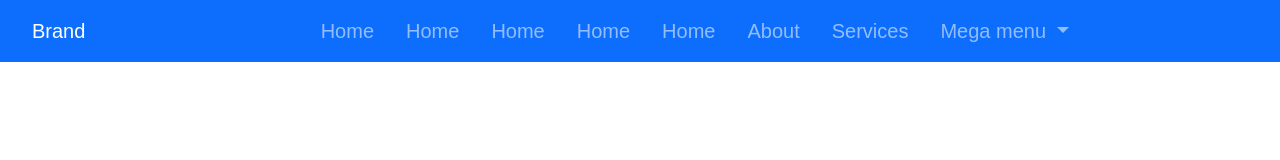
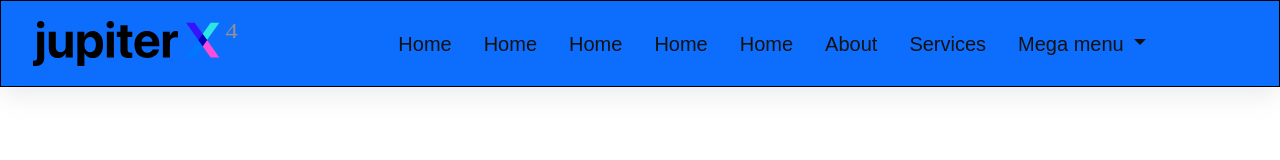
Before and after one commit to Bhupender2/sparsaTask, a plain HTML site: page index.html in a window 1280 px wide. Drawn offline with Linux system fonts and the light colour scheme.

Commit message:
header is made

```diff
--- a/index.html
+++ b/index.html
@@ -15,7 +15,9 @@
       <nav class="navbar navbar-expand-lg navbar-dark bg-primary">
         <div class="container-fluid">
           <div class="nav-link-padding_logo">
-            <a class="navbar-brand" href="#">Brand</a>
+            <a class="navbar-brand" href="#">
+              <img src="./src/images/logo.svg" alt="logo image" class="image_sizing"  />
+            </a>
           </div>
           <button
             class="navbar-toggler"
--- a/src/css/styles.css
+++ b/src/css/styles.css
@@ -1,6 +1,6 @@
 body {
-  font-family: 'Poppins', sans-serif;
-  font-size:20px
+  font-family: "Poppins", sans-serif;
+  font-size: 20px;
 }
 
 .navbar .megamenu {
@@ -31,26 +31,44 @@ body {
   }
 }
 /* ============ mobile view .end// ============ */
-.position_megamenu{
-  display:flex;
-  flex-direction:column;
+.position_megamenu {
+  display: flex;
+  flex-direction: column;
 }
 
 /* bootstrap navbar */
 @media (min-width: 992px) {
   .navbar-expand-lg .navbar-collapse {
-      display: flex !important;
-      flex-basis: auto;
-      justify-content: space-evenly;
+    display: flex !important;
+    flex-basis: auto;
+    justify-content: space-evenly;
   }
 }
 
-.nav-link-padding{
-  padding: 0 8px
+.nav-link {
+  font-weight: 500 !important;
+  line-height: 16px !important;
+  color: #111111 !important;
 }
 
-.nav-link-padding_logo{
-  padding:0 20px
+.nav-link-padding {
+  padding: 0 8px;
+}
+
+.nav-link-padding_logo {
+  padding: 0 20px;
+}
+
+.image_sizing{
+  height:45px !important
+}
+
+.navbar-dark, .navbar[data-bs-theme="dark"] {
+
+padding:20px 0px;
+border:1px solid black;
+box-shadow: 0 8px 24px rgba(149, 157, 165, 0.2);
+
 }
 .poppins-thin {
   font-family: "Poppins", sans-serif;
```
Also changed, not shown: src/images/logo.svg (added).
